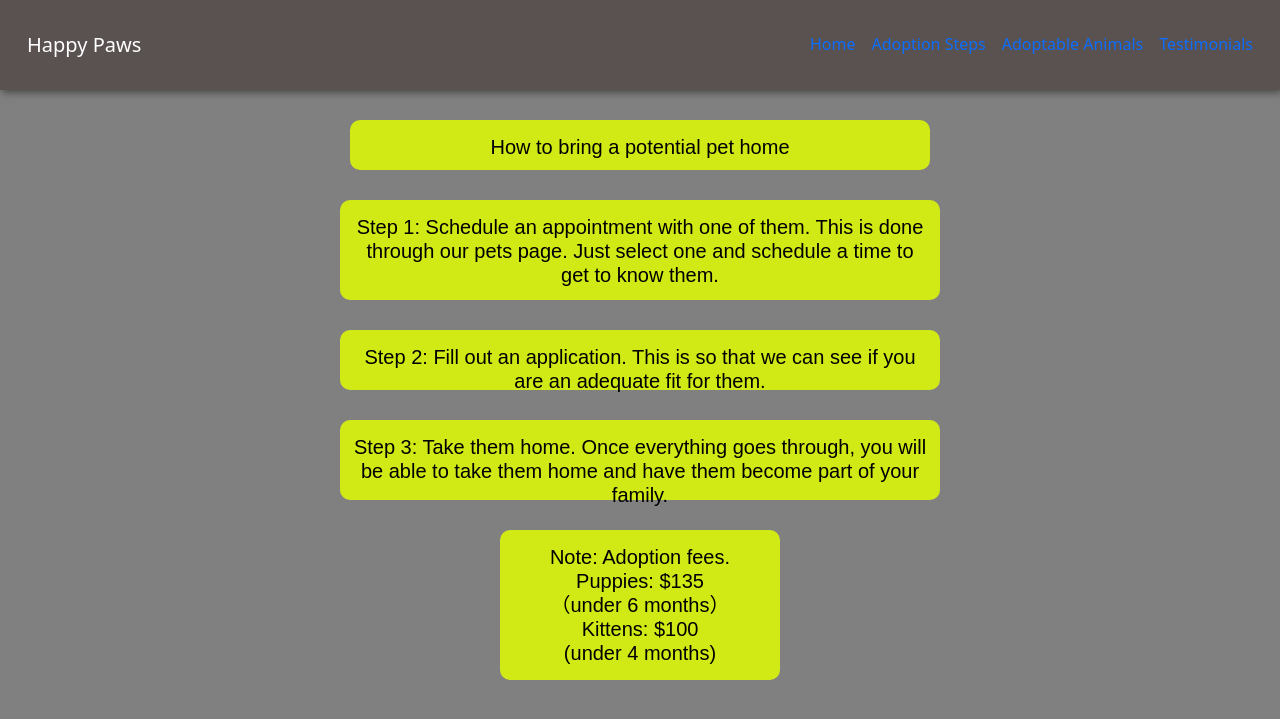
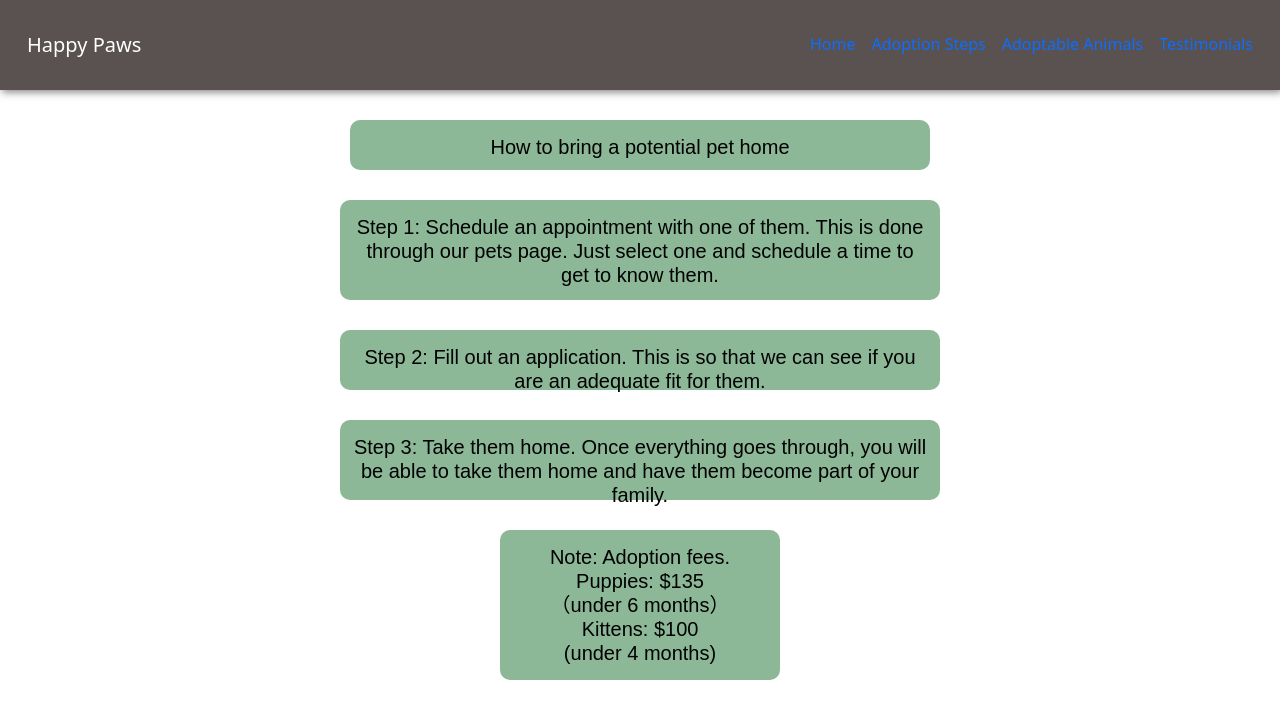
Before and after one commit to VapurGunslinger/Cmpe_131_Project, a Flask app: page /Adoption_steps in a window 1280 px wide. Shown: the top 719 px of the page. Run offline with Flask 3, Linux system fonts and the light colour scheme.

Commit message:
modified:   templates/adoption_steps.html

```diff
--- a/templates/adoption_steps.html
+++ b/templates/adoption_steps.html
@@ -5,12 +5,12 @@
         background-color:#8CB898 !important ;}
         /* color: #8CB898 !important; */
         body {
-            background-color: gray;
+            background-color: white;
         }
         .rectangle {
             width: 580px;
             height: auto;
-            background-color: rgba(225, 255, 0, 0.834);
+            background-color: #8CB898 !important;
             border-radius: 10px;
             text-align: center;
             line-height: 20px;
```
